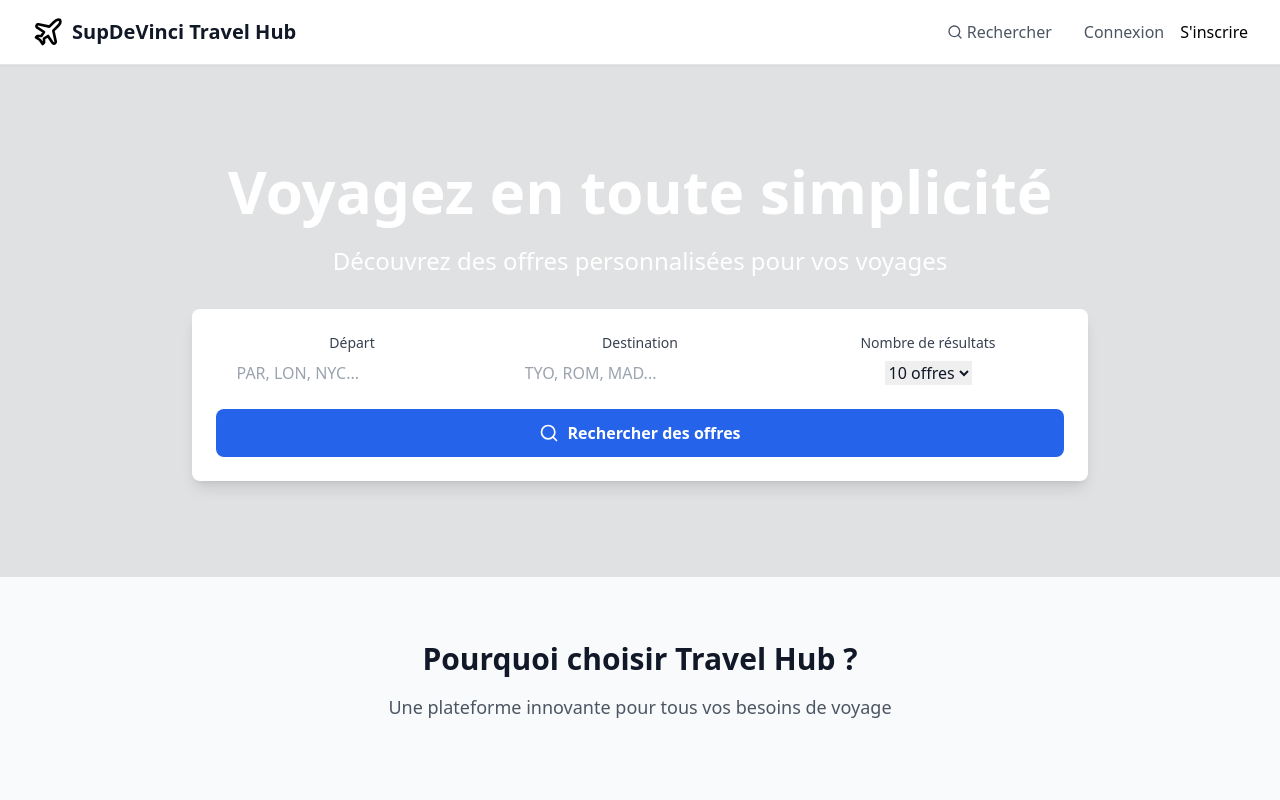
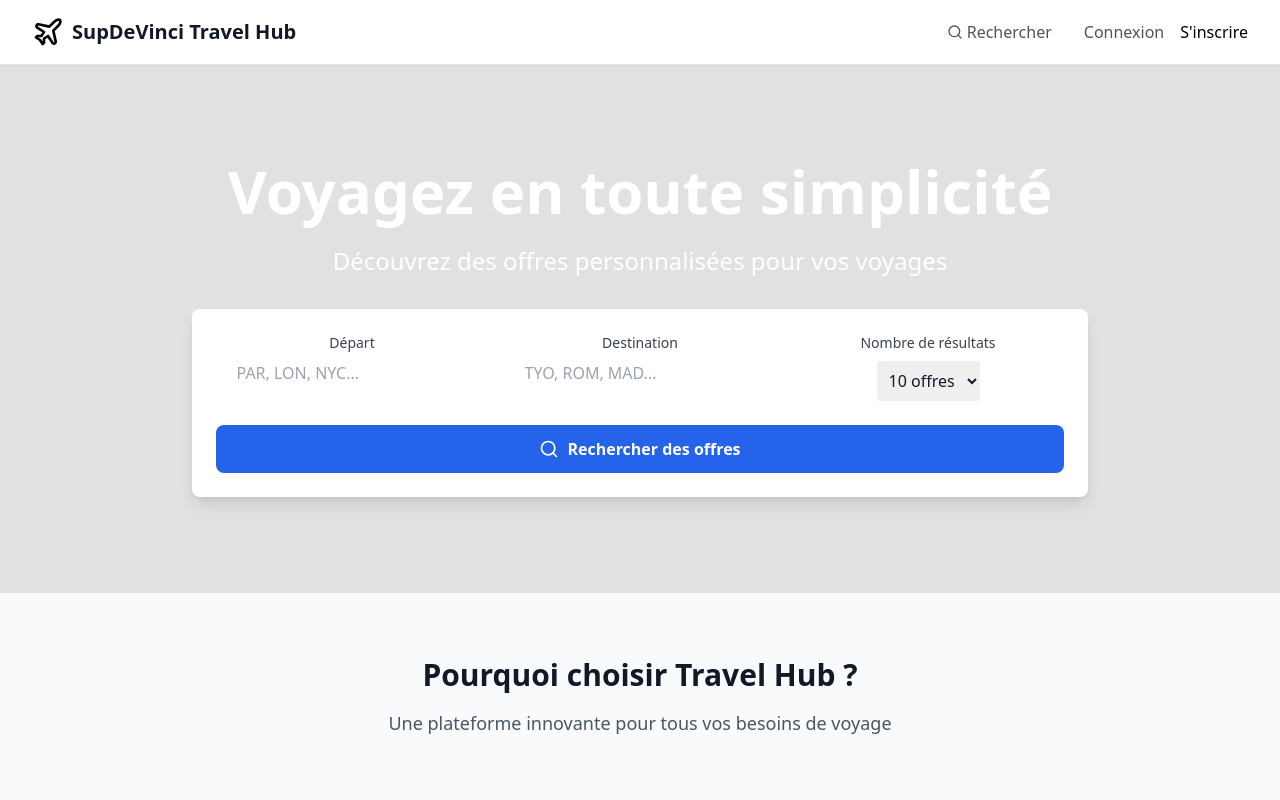
Before and after one commit to IslemHaroun/travel-hub, a React (Create React App) app in the folder sth-frontend/: page / in a window 1280 px wide. Shown: the top 800 px of the page. Built offline with nearby package versions, Linux system fonts and the light colour scheme; no server answers.

Commit message:
Giving style to a button lol

```diff
--- a/sth-frontend/src/pages/Home.js
+++ b/sth-frontend/src/pages/Home.js
@@ -77,7 +77,7 @@ const Home = () => {
                       Nombre de résultats
                     </label>
                     <select
-                      className="input-field text-gray-900"
+                      className="input-field text-gray-900 p-2 rounded"
                       value={searchForm.limit}
                       onChange={(e) => setSearchForm({...searchForm, limit: parseInt(e.target.value)})}
                     >
```
